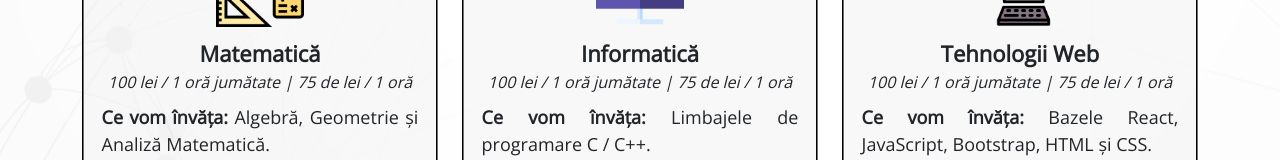
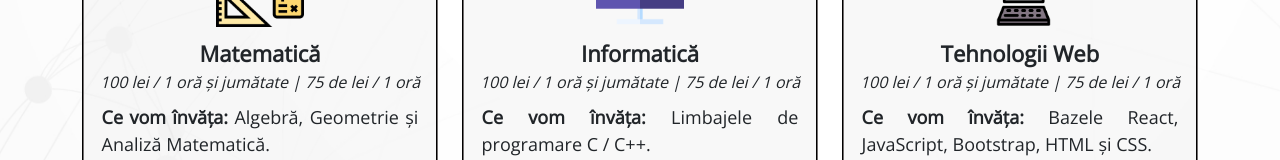
Before and after one commit to AntonioCC147/Personal-Website, a React (Create React App) app in the folder frontend/: page /meditatii in a window 1280 px wide. Shown: the part 280-440 px from the top of the page. Built offline with nearby package versions, Linux system fonts and the light colour scheme.

Commit message:
Update meditatii.js

```diff
--- a/frontend/src/pages/meditatii/meditatii.js
+++ b/frontend/src/pages/meditatii/meditatii.js
@@ -26,7 +26,7 @@ export default function Meditatii({language}) {
                         <div className="meditatiiContainer">
                             <img src={Mate} style={{marginTop: "10px", width: "25%"}} alt="React"/>
                             <p className="meditatiiTitle">Matematică</p>
-                            <p className="meditatiiPrice">100 lei / 1 oră jumătate | 75 de lei / 1 oră</p>
+                            <p className="meditatiiPrice">100 lei / 1 oră și jumătate | 75 de lei / 1 oră</p>
                             <p className="meditatiiDescription">
                                 <span className="bold">Ce vom învăța: </span>Algebră, Geometrie și Analiză Matematică.
                             </p>
@@ -74,7 +74,7 @@ export default function Meditatii({language}) {
                         <div className="meditatiiContainer">
                             <img src={Info} style={{marginTop: "10px", width: "25%"}} alt="React"/>
                             <p className="meditatiiTitle">Informatică</p>
-                            <p className="meditatiiPrice">100 lei / 1 oră jumătate | 75 de lei / 1 oră</p>
+                            <p className="meditatiiPrice">100 lei / 1 oră și jumătate | 75 de lei / 1 oră</p>
                             <p className="meditatiiDescription">
                                 <span className="bold">Ce vom învăța: </span>Limbajele de programare C / C++.
                             </p>
@@ -124,7 +124,7 @@ export default function Meditatii({language}) {
                         <div className="meditatiiContainer">
                             <img src={Tehn} style={{marginTop: "10px", width: "25%"}} alt="React"/>
                             <p className="meditatiiTitle">Tehnologii Web</p>
-                            <p className="meditatiiPrice">100 lei / 1 oră jumătate | 75 de lei / 1 oră</p>
+                            <p className="meditatiiPrice">100 lei / 1 oră și jumătate | 75 de lei / 1 oră</p>
                             <p className="meditatiiDescription">
                                 <span className="bold">Ce vom învăța: </span>Bazele React, JavaScript, Bootstrap, HTML și CSS.
                             </p>
```
